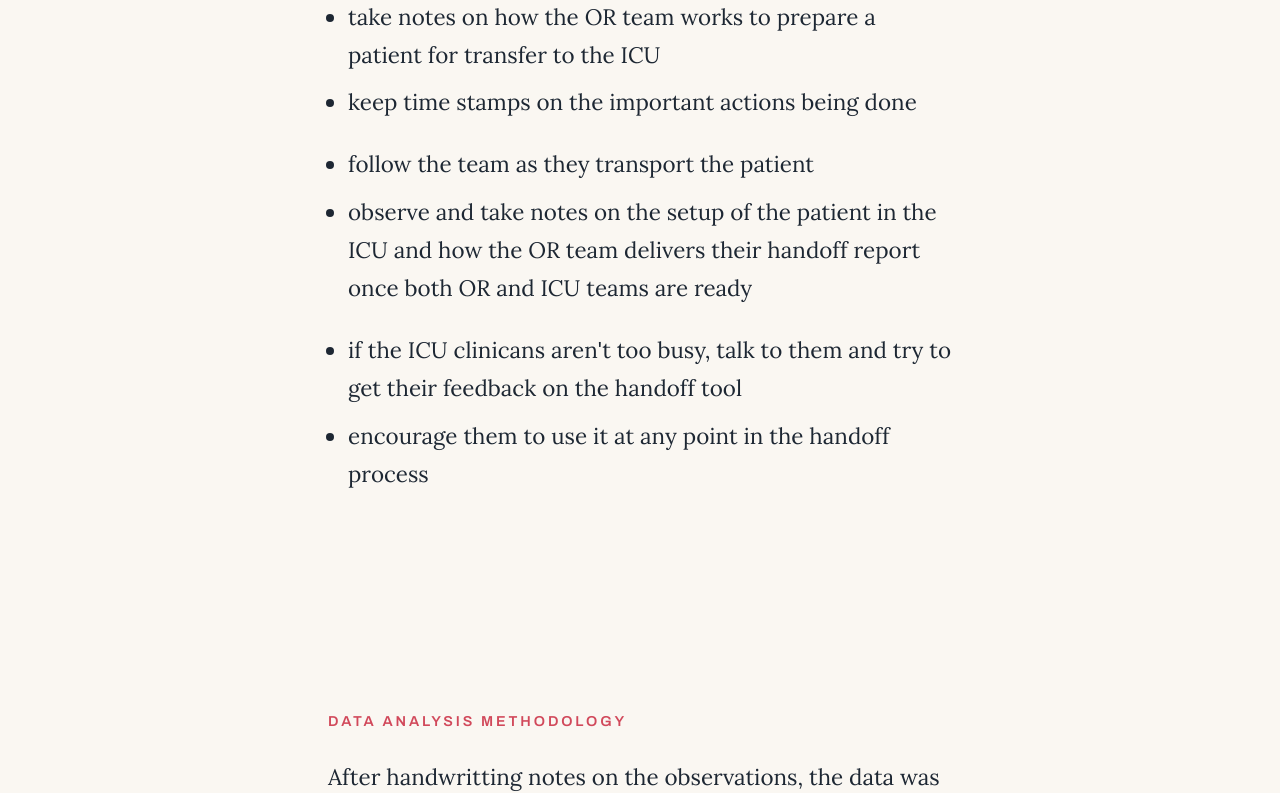
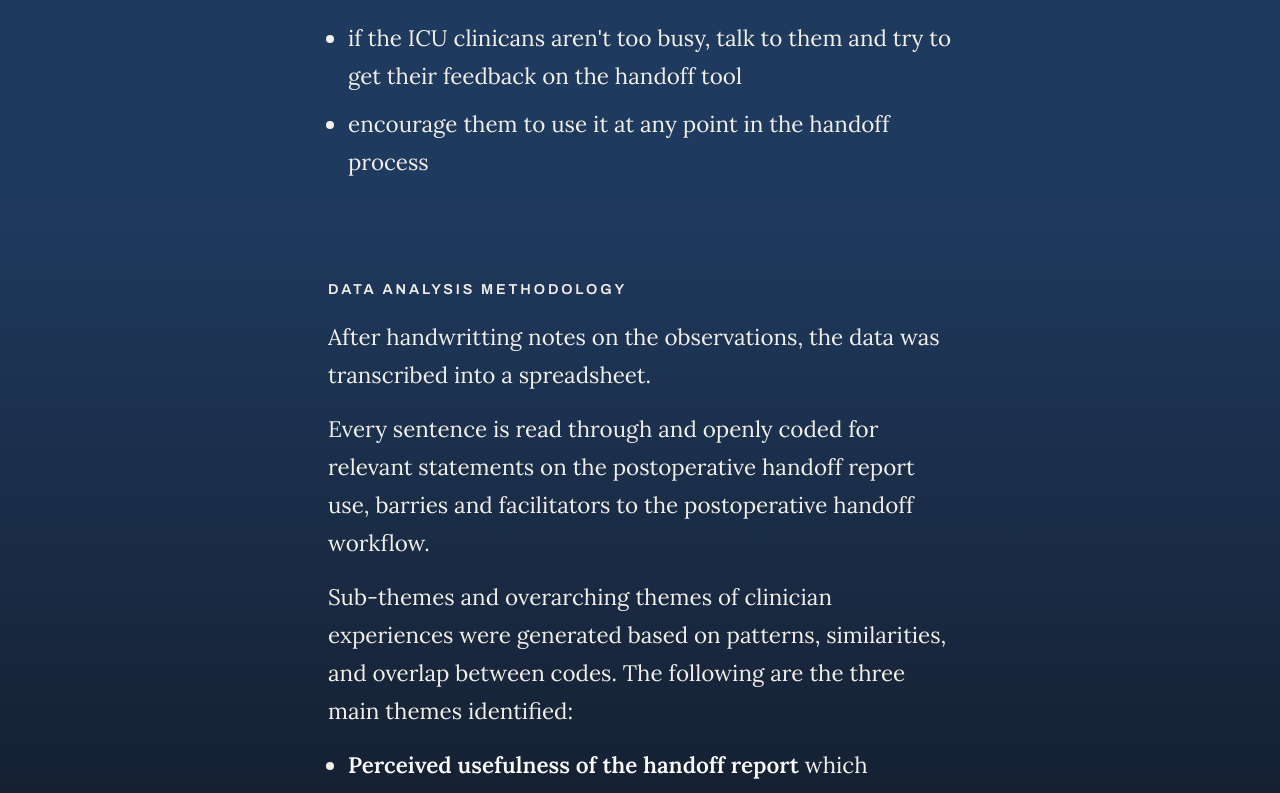
Before and after one commit to yanmaggie53/bids-postop-handoff, a website built with Vite: page index.html in a window 1280 px wide. Shown: the part 6335-7128 px from the top of the page. Built offline with nearby package versions, Linux system fonts and the light colour scheme.

Commit message:
update site spacing and style

```diff
--- a/index.html
+++ b/index.html
@@ -94,6 +94,8 @@
         </div>
       </section>
 
+      <!-- 5. METHODOLOGIES (navy theme, gradient into the dark findings section) -->
+      <div class="methodology">
         <!-- 5. METHODOLOGIES SECTION TITLE -->
         <section class="section-divider" id="methodologies">
           <h2 class="section-divider__title">Methodologies</h2>
@@ -131,7 +133,8 @@
           </p>
         </section>
 
-      <!-- 5b. ANALYSIS METHODOLOGY -->
+        <!-- 5b. ANALYSIS METHODOLOGY (full-width gradient navy -> dark navy toward findings) -->
+        <div class="methodology__fade">
           <section class="prose" id="methods-analysis">
             <p class="prose__kicker">Data Analysis Methodology</p>
             <p>
@@ -153,6 +156,8 @@
               <li><strong>General suggestions</strong> for report improvement and implementation</li>
             </ul>
           </section>
+        </div>
+      </div>
 
       <!-- 6. FINDINGS & ANALYSIS (dark theme: stats + workflow + bubbles) -->
       <div class="findings-dark">
--- a/src/style.css
+++ b/src/style.css
@@ -864,6 +864,79 @@ strong {
   transform: translateY(0);
 }
 
+/* ---------- METHODOLOGIES (navy, gradient into the dark findings section) ---------- */
+.methodology {
+  --meth-bg: var(--navy);
+  --meth-ink: #f3f0e9;
+  --meth-ink-soft: #b7c4d6;
+  background: var(--meth-bg);
+  color: var(--meth-ink);
+}
+
+/* The banner blends into the navy section instead of being a separate block. */
+.methodology .section-divider {
+  background: transparent;
+  min-height: 38svh;
+  padding: 2rem 2rem 1.5rem;
+  align-items: flex-end;
+}
+
+.methodology .section-divider__title {
+  color: var(--meth-ink);
+}
+
+.methodology .prose {
+  padding: 2rem 1.5rem;
+}
+
+/* Title -> Data Collection: a little more than the standard block gap. */
+.methodology #methods-collection {
+  padding-top: 4.5rem;
+  padding-bottom: 0;
+}
+
+/* Data Collection -> Data Analysis: matches the standard block gap. */
+.methodology__fade .prose {
+  padding-top: 5rem;
+  padding-bottom: 3rem;
+}
+
+.methodology .prose p {
+  margin-bottom: 1rem;
+}
+
+.methodology .prose__kicker {
+  margin-bottom: 1rem !important;
+}
+
+.methodology .prose__list {
+  margin-bottom: 1rem;
+}
+
+.methodology .prose,
+.methodology .prose p,
+.methodology .prose li {
+  color: var(--meth-ink);
+}
+
+.methodology .prose__kicker {
+  color: #67d4c1;
+}
+
+.methodology .prose__lead {
+  color: var(--meth-ink);
+}
+
+.methodology .prose__list strong {
+  color: #fff;
+}
+
+/* Full-width fade from navy to the findings dark navy so there is no hard seam. */
+.methodology__fade {
+  width: 100%;
+  background: linear-gradient(180deg, var(--navy) 0%, #10141c 100%);
+}
+
 /* ---------- FINDINGS & ANALYSIS (dark theme: stats + workflow + bubbles) ---------- */
 .findings-dark {
   --wf-bg: #10141c;
```
Lines whose indentation alone changed are shown as unchanged.
